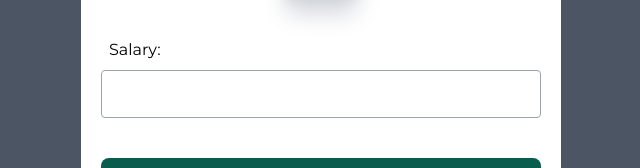
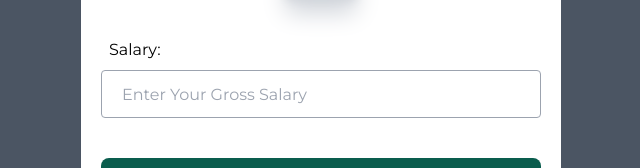
Before and after one commit to natnaelengeda/salary-calculator-project-web, a React (Vite) app: page / in a window 1280 px wide. Shown: the part 142-310 px from the top of the page, without its empty margins (319-959 px from the left). Built offline with nearby package versions, Linux system fonts and the light colour scheme.

Commit message:
feat: Add placeholder for gross salary input field

```diff
--- a/src/App.tsx
+++ b/src/App.tsx
@@ -67,6 +67,7 @@ export default function App() {
               <input
                 className="w-full h-12 px-5 rounded border border-gray-400 "
                 type="number"
+                placeholder="Enter Your Gross Salary"
                 value={salary}
                 onChange={(e) => setSalary(e.target.value)}
               />
```
